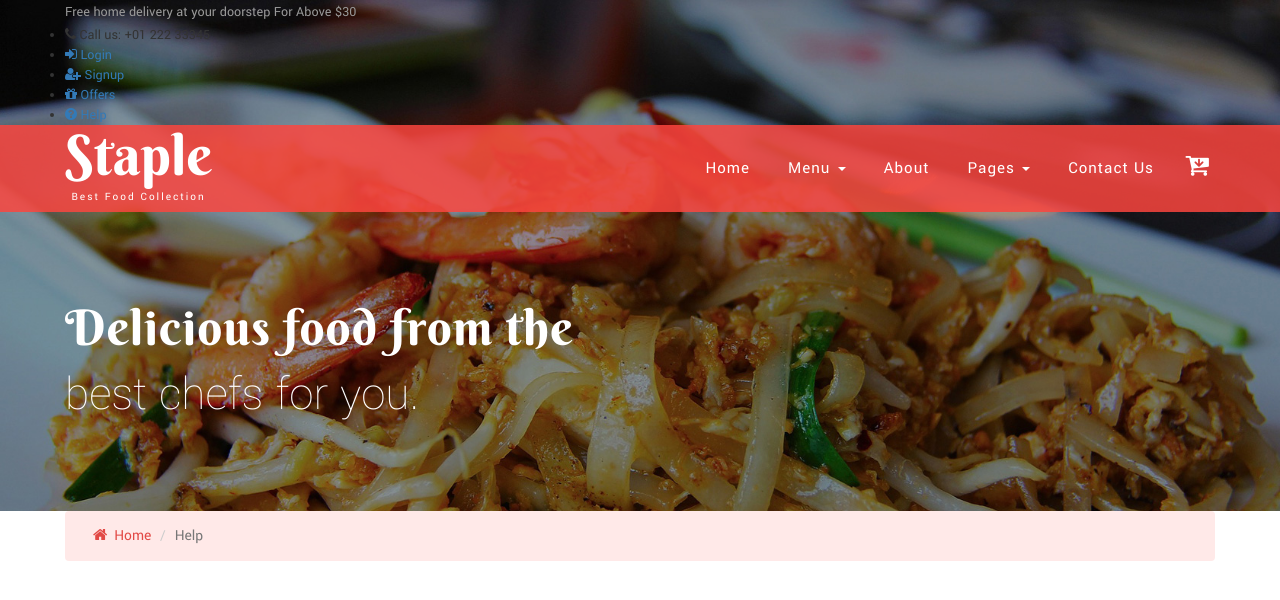
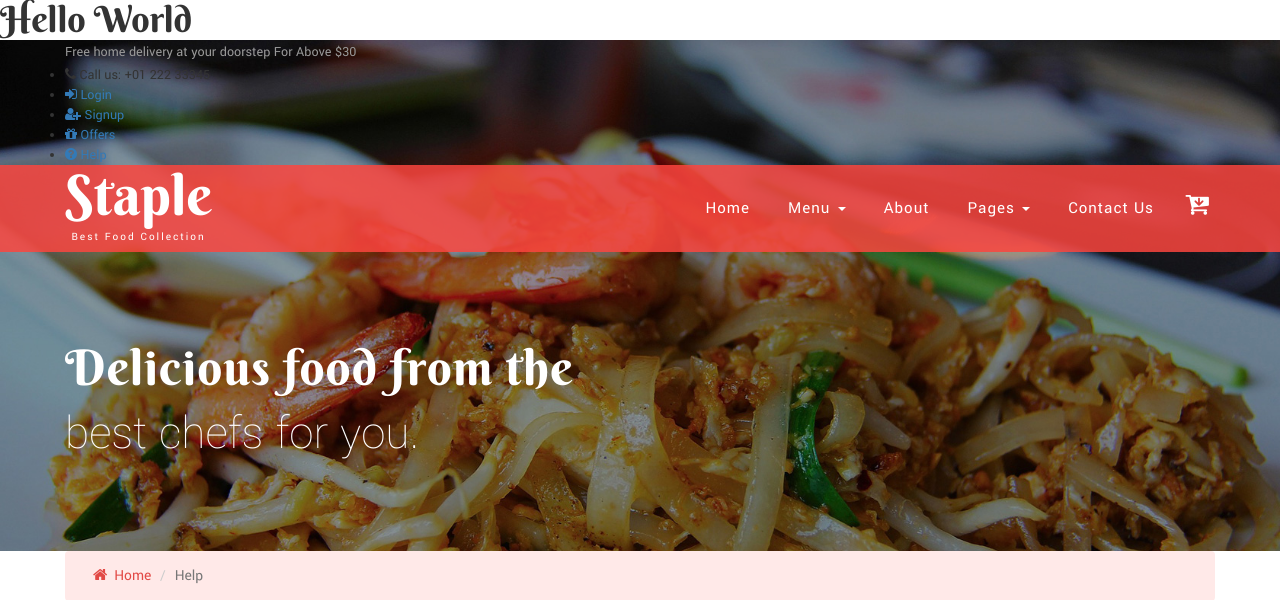
Before and after one commit to anirbanpanja/Foodie, a PHP site: page /help.php in a window 1280 px wide. Shown: the top 600 px of the page. Run offline with PHP 8.4, Linux system fonts and the light colour scheme.

Commit message:
Update help.php

```diff
--- a/help.php
+++ b/help.php
@@ -28,6 +28,7 @@ License URL: http://creativecommons.org/licenses/by/3.0/
 </head>
 <body>
 	<!-- banner -->
+	<h1> Hello World</h1>
 	<div class="banner about-w3bnr">
 		<!-- header -->
 		<div class="header">
```
